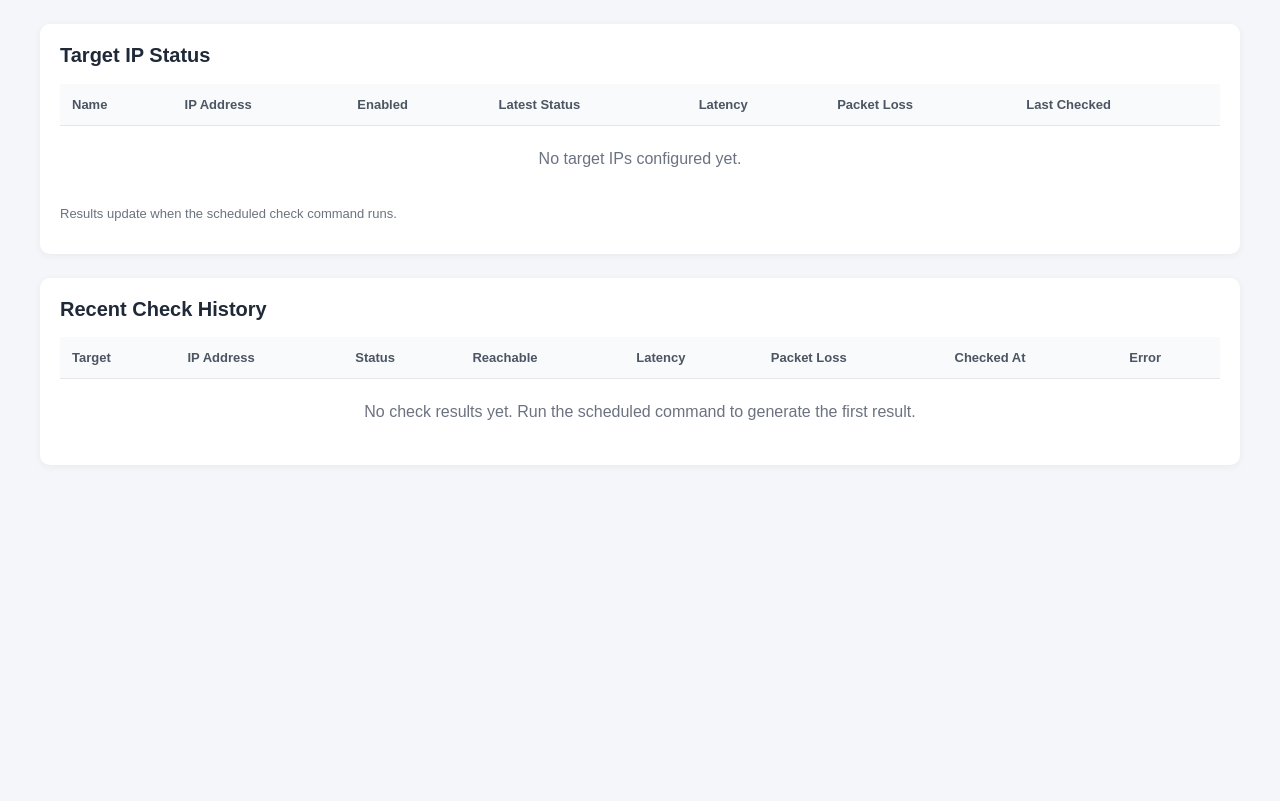
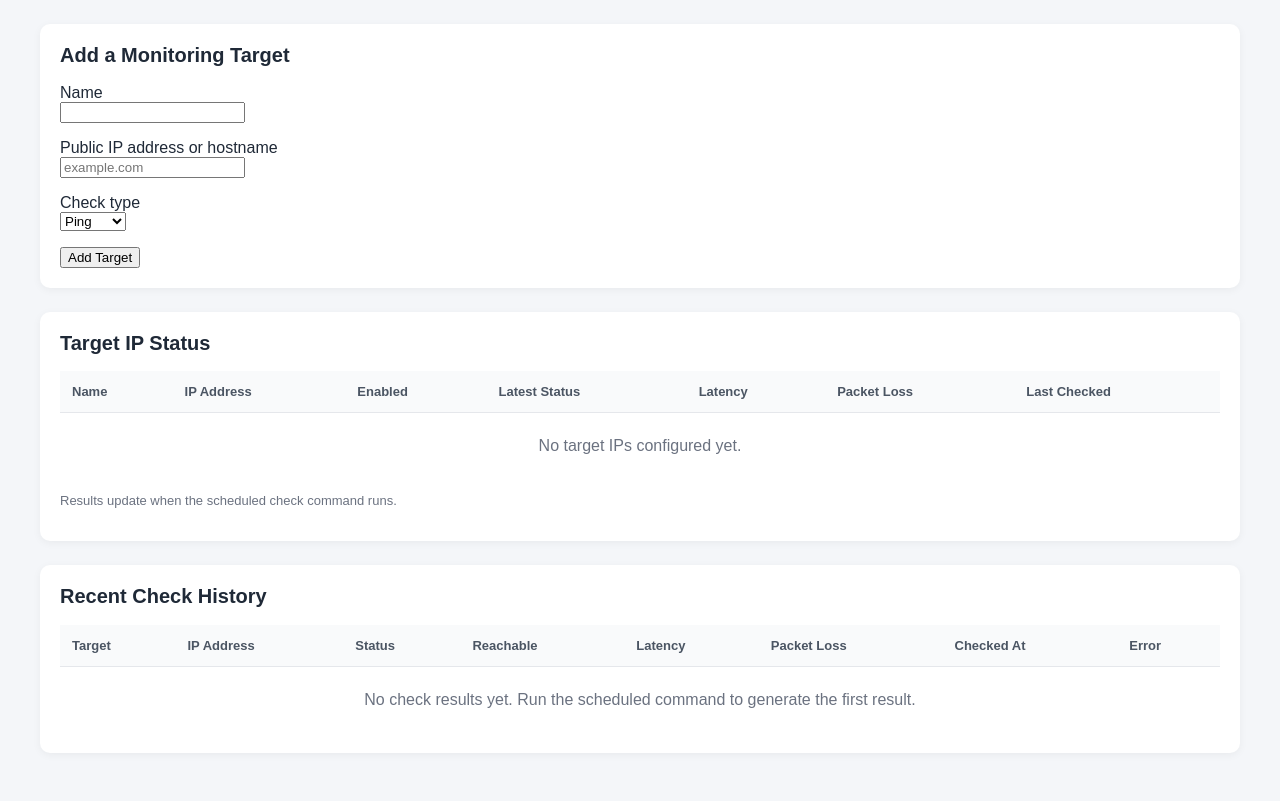
Before and after one commit to Kashishghuliani/bandwidth-monitor, a Django app: page / in a window 1280 px wide. Shown: the part 80-881 px from the top of the page. Before the commit the page ends 500 px from the top, so only its background shows below. Run offline with Django 5.2, Linux system fonts and the light colour scheme; data that the repository does not hold is empty.

Commit message:
Add target submission and validation

```diff
--- a/monitor/templates/monitor/dashboard.html
+++ b/monitor/templates/monitor/dashboard.html
@@ -143,6 +143,38 @@
             Scheduled connectivity checks for configured IP addresses
         </p>
     </header>
+
+        {% if messages %}
+            {% for message in messages %}
+                <p>{{ message }}</p>
+            {% endfor %}
+        {% endif %}
+
+        <section class="panel">
+            <h2>Add a Monitoring Target</h2>
+            <form method="post">
+                {% csrf_token %}
+                <p>
+                    <label for="target_name">Name</label><br>
+                    <input id="target_name" type="text" name="name"
+                           maxlength="100" required>
+                </p>
+                <p>
+                    <label for="ip_address">Public IP address or hostname</label><br>
+                    <input id="ip_address" type="text" name="ip_address"
+                           maxlength="253" placeholder="example.com" required>
+                </p>
+                <p>
+                    <label for="check_type">Check type</label><br>
+                    <select id="check_type" name="check_type">
+                        <option value="ping">Ping</option>
+                        <option value="https">HTTPS</option>
+                    </select>
+                </p>
+                <button type="submit">Add Target</button>
+            </form>
+        </section>
+
 
     <section class="panel">
         <h2>Target IP Status</h2>
--- a/monitor/tests.py
+++ b/monitor/tests.py
@@ -75,7 +75,7 @@ class ScheduledIPCheckTests(TestCase):
 
     @patch("monitor.management.commands.check_target_ips.check_ip")
     def test_command_saves_successful_check(self, mock_check_ip):
-        mock_check_ip.return_value = (True, 25.5, "")
+        mock_check_ip.return_value = (True, 25.5, 0.0, "")
 
         call_command("check_target_ips")
 
@@ -91,6 +91,7 @@ class ScheduledIPCheckTests(TestCase):
         mock_check_ip.return_value = (
             False,
             None,
+            100.0,
             "Ping failed or timed out",
         )
 
--- a/monitor/views.py
+++ b/monitor/views.py
@@ -1,14 +1,96 @@
 
-from django.shortcuts import render
+import ipaddress
+import socket
+
+from django.contrib import messages
+from django.shortcuts import redirect, render
+from django.views.decorators.http import require_http_methods
 
 from .models import TargetIP, IPCheckResult
 
 
+MAX_TARGETS = 20
+
+
+def validate_target(value):
+    """Accept public IP addresses or hostnames, rejecting private IPs."""
+    value = value.strip()
+
+    try:
+        ip = ipaddress.ip_address(value)
+        if not ip.is_global:
+            return False, "Please enter a public IP address."
+        return True, value
+    except ValueError:
+        pass
+
+    # Basic hostname validation
+    hostname = value.rstrip(".")
+    if not hostname or len(hostname) > 253:
+        return False, "Enter a valid hostname or public IP."
+
+    try:
+        labels = hostname.split(".")
+        if any(
+            not label
+            or len(label) > 63
+            or label.startswith("-")
+            or label.endswith("-")
+            or not all(c.isalnum() or c == "-" for c in label)
+            for label in labels
+        ):
+            return False, "Enter a valid hostname or public IP."
+
+        addresses = socket.getaddrinfo(
+            hostname, None, type=socket.SOCK_STREAM
+        )
+        if not addresses:
+            return False, "Hostname could not be resolved."
+
+        for address in addresses:
+            resolved_ip = ipaddress.ip_address(address[4][0])
+            if not resolved_ip.is_global:
+                return False, "Hostname must resolve only to public IPs."
+
+    except (socket.gaierror, ValueError, OSError):
+        return False, "Hostname could not be resolved to a public IP."
+
+    return True, hostname
+
+
+@require_http_methods(["GET", "POST"])
 def dashboard(request):
-    """Display connectivity results for configured target IPs."""
+    """Display connectivity results and add monitoring targets."""
+
+    if request.method == "POST":
+        name = request.POST.get("name", "").strip()
+        address = request.POST.get("ip_address", "").strip()
+        check_type = request.POST.get("check_type", "").strip()
+
+        if not name or len(name) > 100:
+            messages.error(request, "Enter a name up to 100 characters.")
+        elif check_type not in ("ping", "https"):
+            messages.error(request, "Choose a valid check type.")
+        elif TargetIP.objects.count() >= MAX_TARGETS:
+            messages.error(request, "The dashboard has reached its target limit.")
+        else:
+            valid, result = validate_target(address)
+
+            if not valid:
+                messages.error(request, result)
+            elif TargetIP.objects.filter(ip_address=result).exists():
+                messages.error(request, "This target already exists.")
+            else:
+                TargetIP.objects.create(
+                    name=name,
+                    ip_address=result,
+                    check_type=check_type,
+                )
+                messages.success(request, f"Added {name} successfully.")
+
+        return redirect("monitor:dashboard")
 
     targets = TargetIP.objects.all().order_by("name")
-
     latest_results = []
 
     for target in targets:
@@ -18,7 +100,6 @@ def dashboard(request):
             .order_by("-checked_at")
             .first()
         )
-
         latest_results.append({
             "target": target,
             "latest": latest,
@@ -36,8 +117,4 @@ def dashboard(request):
         "recent_results": recent_results,
     }
 
-    return render(
-        request,
-        "monitor/dashboard.html",
-        context,
-    )
+    return render(request, "monitor/dashboard.html", context)
```
